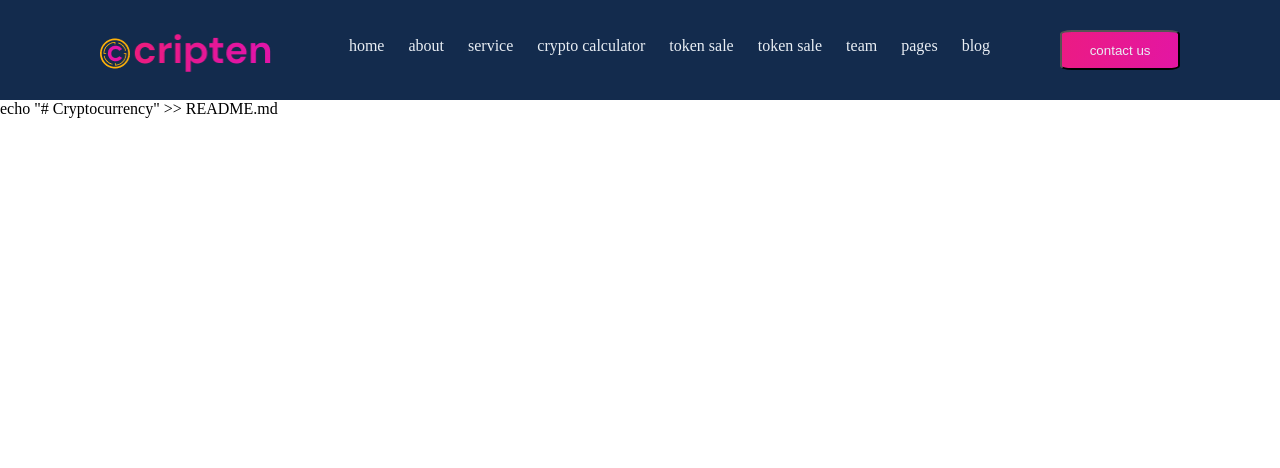
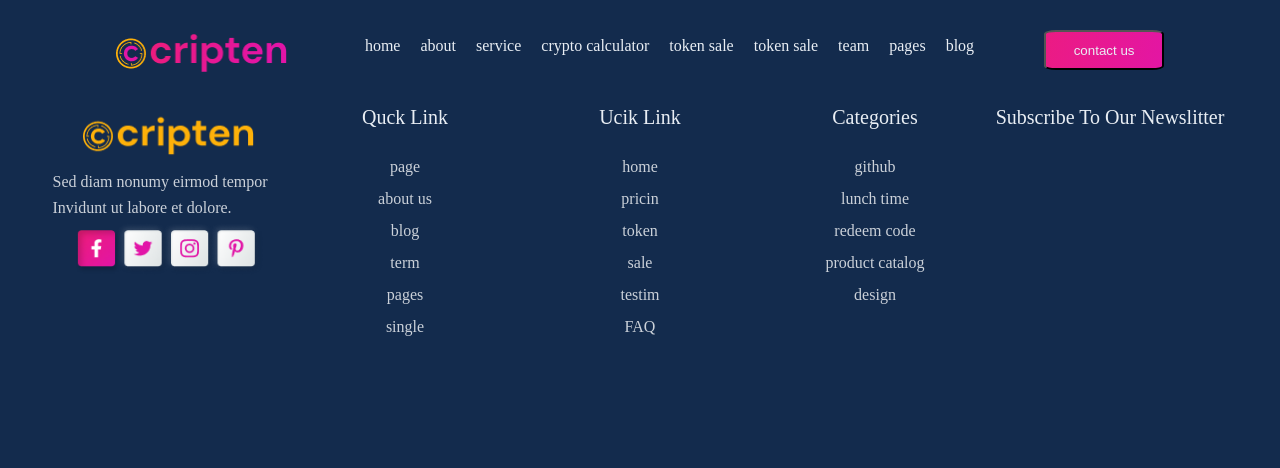
Before and after one commit to ProstoLama27/Cryptocurrency, a plain HTML site: page index.html in a window 1280 px wide. Drawn offline with Linux system fonts and the light colour scheme.

Commit message:
redid the menu and made part of the footer

```diff
--- a/css/style.css
+++ b/css/style.css
@@ -1,6 +1,16 @@
+/* общие настройки */
 *{
     margin: 0;
     padding: 0;
+}
+body{
+    background-color: #132B4D;
+}
+a{
+    text-decoration: none;
+}
+ul{
+    list-style: none;
 }
 /* -----------------меню------------- */
 /* настройка всего блока */
@@ -9,7 +19,7 @@
     justify-content: center;
     max-width: 1920px;
     height: 100px;
-    background-color:  #132B4D;
+    /* background-color:  #132B4D; */
     padding: 0 10px 0 10px;
 }
 /* настройка логотипа  */
@@ -20,6 +30,10 @@
     width: 174px;
     height: 65px;
 }
+/* еастройки списка */
+.header__menuComponents{
+    float: left;
+}
 /* настройки ссылок */
 .header__menuLink{
     text-align: center;
@@ -28,7 +42,10 @@
 .header__menuLink a{
     padding-left: 20px;
     color:  #E9EEF4;
-    text-decoration: none;
+}
+.header__menuLink :hover,
+.header__menuLink :focus{
+    color:  #ccd2d9 ;
 }
 /* настройки кнопки */
 .header__menuBtn{
@@ -45,7 +62,56 @@
 .header__menu__burgerBtn{
     display: none;
 }
-
+/*------------------Подвал---------------------------- */
+.footer__filling{
+    display: grid;
+    /* настроить положение колонок, чтобы все влазило в рамки! */
+    grid-template-columns: repeat(5,235px);
+    justify-content: center;
+    text-align: center;
+    max-width: 1920px;
+    height: 365px;
+    /* background-color: aqua;потом поменять на нормальный! */
+}
+/* первый столбик */
+/* НАСТРОИТЬ РАСПОЛОЖЕНИЕ КОМПОНЕНТОВ */
+.footer__CriptenLogo{
+    width: 174px;
+    height: 65px;
+}
+.footer__CriptenText{
+    color:#CBD1D9;
+    width: 241px;
+    height: 52px;
+    text-align: left;
+    font-style: normal;
+    font-weight: 400;
+    font-size: 16px;
+    line-height: 26px;
+}
+.footer__SocialMedia{
+    width: 190px;
+    height: 55px;
+}
+/* заголовки */
+.footer__header{
+    font-style: normal;
+    font-weight: 500;
+    font-size: 20px;
+    line-height: 34px;
+    color: #E9EEF4;
+    margin-bottom: 20px;
+}
+/* настройка компонентов списков */
+.footer__ListContent{
+    /* нужно сделать ссылками! */
+    color:#CBD1D9;
+    margin-bottom: 6px;
+    font-style: normal;
+    font-weight: 400;
+    font-size: 16px;
+    line-height: 26px;
+}
 /* создал кнопку меню надо написать скрипты и выподающее меню и header menu будет готово */
 @media(max-width:1200px){
 }
--- a/index.html
+++ b/index.html
@@ -13,18 +13,63 @@
         <button class="header__menu__burgerBtn"><img src="/img/burger_Menu.svg" alt="" class="header__menu__bergerImg"></button>
         <img src="img/logo.png" alt="Логотип" class="header__menuLogo">
         <nav class="header__menuLink">
-            <a href="">home</a>
-            <a href="">about</a>
-            <a href="">service</a>
-            <a href="">crypto calculator</a>
-            <a href="">token sale</a>
-            <a href="">token sale</a>
-            <a href="">team</a>
-            <a href="">pages</a>
-            <a href="">blog</a>
+            <ul>
+                <li class="header__menuComponents"><a href="">home</a></li>
+                <li class="header__menuComponents"> <a href="">about</a></li>
+                <li class="header__menuComponents"><a href="">service</a></li>
+                <li class="header__menuComponents"><a href="">crypto calculator</a></li>
+                <li class="header__menuComponents"><a href="">token sale</a></li>
+                <li class="header__menuComponents"><a href="">token sale</a></li>
+                <li class="header__menuComponents"><a href="">team</a></li>
+                <li class="header__menuComponents"><a href="">pages</a></li>
+                <li class="header__menuComponents"><a href="">blog</a></li>
+            </ul>
         </nav>
         <button class="header__menuBtn">contact us</button>
        </section>
-    </header>echo "# Cryptocurrency" >> README.md
+    </header>
+    <footer class="footer__filling">
+     <div class="footer__cripten">
+        <img src="img/logo_yellow.png" alt="Логотип" class="footer__CriptenLogo">
+        <p class="footer__CriptenText">Sed diam nonumy eirmod tempor
+            Invidunt ut labore et dolore.</p>
+            <img src="img/socialMedia.png" alt="социальные сети" class="footer__SocialMedia">
+         </div>
+     <div class="footer__QuckLink">
+        <p class="footer__header">Quck Link</p>
+        <ul>
+            <li class="footer__ListContent">page</li>
+            <li class="footer__ListContent">about us</li>
+            <li class="footer__ListContent">blog</li>
+            <li class="footer__ListContent">term</li>
+            <li class="footer__ListContent">pages</li>
+            <li class="footer__ListContent">single</li>
+        </ul>
+    </div>
+     <div class="footer__UcikLink">
+        <p class="footer__header">Ucik Link</p>
+        <ul>
+            <li class="footer__ListContent">home</li>
+            <li class="footer__ListContent">pricin</li>
+            <li class="footer__ListContent">token</li>
+            <li class="footer__ListContent">sale</li>
+            <li class="footer__ListContent">testim</li>
+            <li class="footer__ListContent">FAQ</li>
+        </ul>
+     </div>
+     <div class="footer__Categories">
+        <p class="footer__header">Categories</p>
+        <ul>
+            <li class="footer__ListContent">github</li>
+            <li class="footer__ListContent">lunch time</li>
+            <li class="footer__ListContent">redeem code</li>
+            <li class="footer__ListContent">product catalog</li>
+            <li class="footer__ListContent">design</li>
+        </ul>
+     </div>
+     <div class="footer__Subscribe">
+        <p class="footer__header">Subscribe To Our Newslitter</p>
+     </div>
+    </footer>
 </body>
 </html>
```
Also changed, not shown: img/logo_yellow.png (added), img/socialMedia.png (added).
